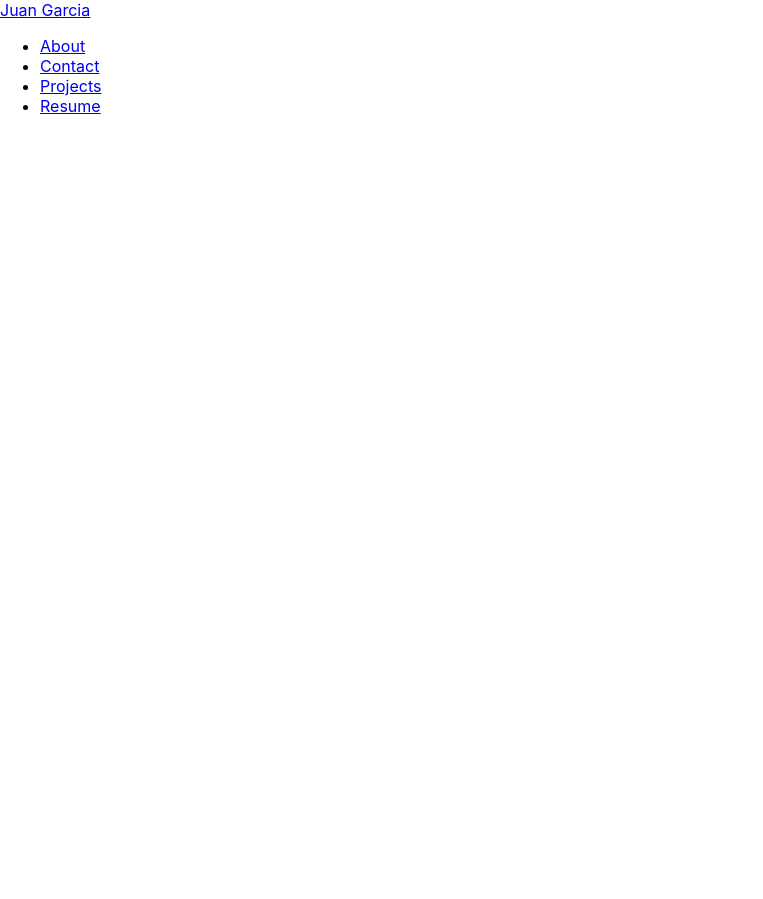
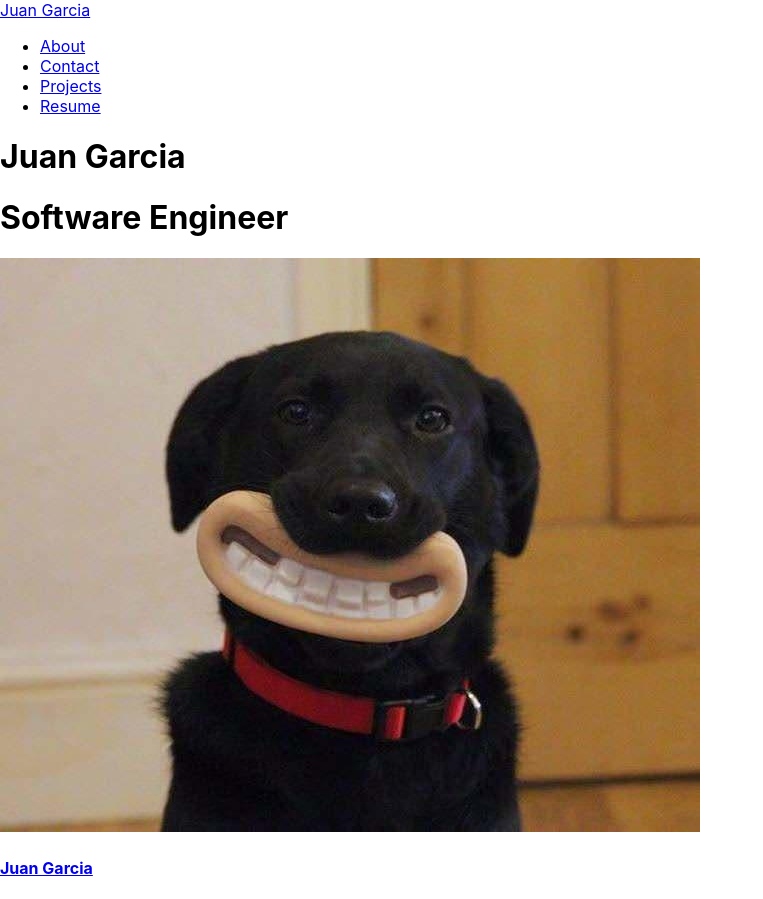
Before and after one commit to juanm98/react-portfolio, a React (Create React App) app: page / in a window 1280 px wide. Shown: the whole page, without its empty margins (0-763 px from the left). Before the commit the page ends 800 px from the top, so only its background shows below. Built offline with nearby package versions, Linux system fonts and the light colour scheme.

Commit message:
Stub up Home

```diff
--- a/src/App.js
+++ b/src/App.js
@@ -10,7 +10,8 @@ import NavBar from './components/NavBar'
 
 function App() {
   return (
-    <NavBar>
+    <>
+    <NavBar/>
       <Routes>
         <Route path='about' element={<About />} />
         <Route path='/' element={<Home />} />
@@ -18,7 +19,7 @@ function App() {
         <Route path='resume' element={<Resume />} />
         <Route path='projects' element={<Projects />} />
       </Routes>
-    </NavBar>
+    </>
   );
 }
 
--- a/src/pages/Home.jsx
+++ b/src/pages/Home.jsx
@@ -1,7 +1,12 @@
 function Home() {
   return (
-      <h1>Home</h1>
+    <>
+      <h1>Juan Garcia</h1>
+      <h1>Software Engineer</h1>
+      <img id="home" src="smilingdogo.jpeg" alt="placeholder" />
+      <h4><a href="https://github.com/juanm98">Juan Garcia</a></h4>
+    </>
   )
 }
 
-export default Home;
+export default Home
```
Also changed, not shown: public/smilingdogo.jpeg (added).
